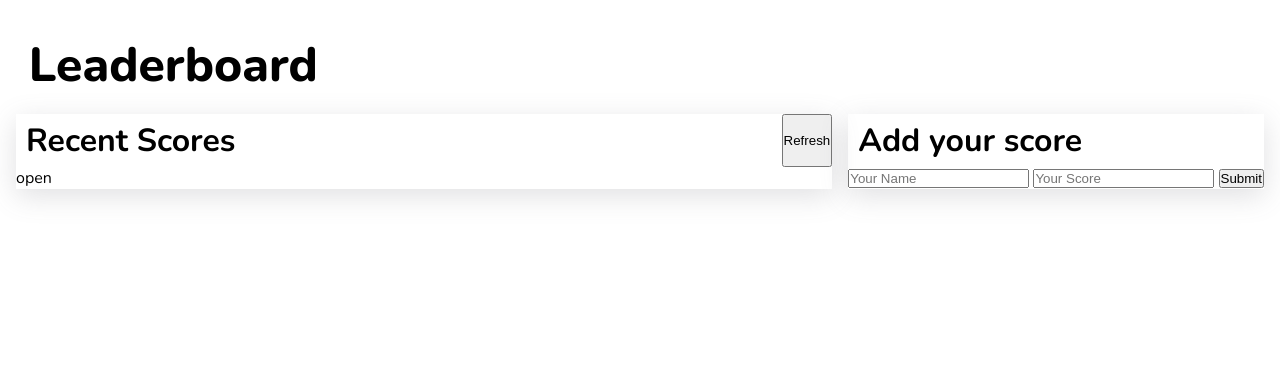
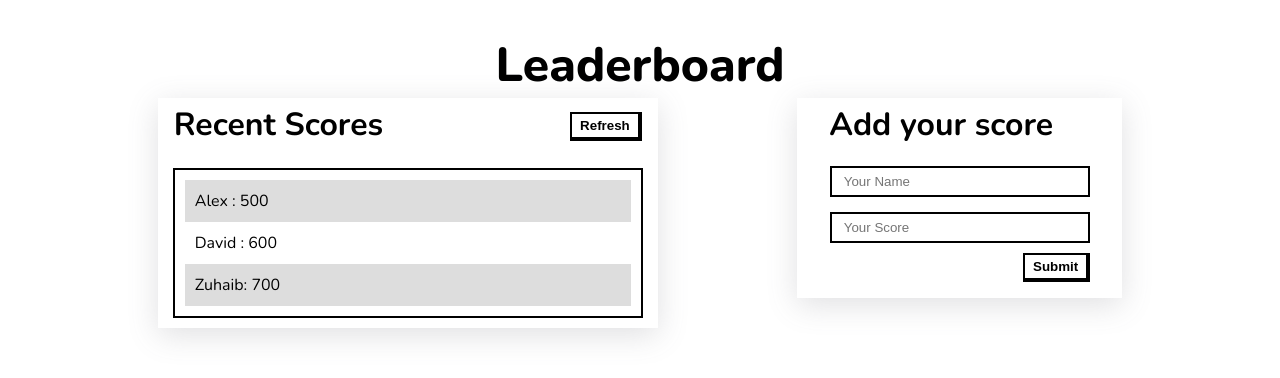
Before and after one commit to Zuhaib042/Zuhaib-Leaderboard, a website built with webpack: page src/index.html in a window 1280 px wide. Built offline with nearby package versions, Linux system fonts and the light colour scheme.

Commit message:
Use modules and ES6 syntax in .js files

```diff
--- a/src/index.html
+++ b/src/index.html
@@ -15,11 +15,16 @@
         <article id="scores-section" class="scores-section">
             <div class="scores-section-header">
                 <h2>Recent Scores</h2>
-                <button type="button">Refresh</button>
+                <button class="btn-scores-section" type="button">Refresh</button>
             </div>
             <div id="container" class="container">
-                <ul class="scores-list" id="scores-list"></ul>
-                <p>open</p>
+                <!-- <ul class="scores-list list-none" id="scores-list">
+                    <li class="singleLi"><span>name :</span> <span>500</span></li>
+                    <li class="singleLi"><span>name :</span> <span>600</span></li>
+                    <li class="singleLi"><span>name :</span> <span>700</span></li>
+                    <li class="singleLi"><span>name :</span> <span>800</span></li>
+                    <li class="singleLi"><span>name :</span> <span>900</span></li>
+                </ul> -->
             </div>
         </article>
         <article id="form-section" class="form-section">
--- a/src/index.js
+++ b/src/index.js
@@ -1 +1,4 @@
 import './style.css';
+import List from './modules/scoreList.js';
+
+window.onload = List.renderList();
--- /dev/null
+++ b/src/modules/scoreList.js
@@ -0,0 +1,10 @@
+export default class List {
+  static renderList = () => {
+    const ulContainer = document.getElementById('container');
+    const ul = document.createElement('ul');
+    const html = `<li class="singleLi"><span>Alex :</span> <span>500</span></li><li class="singleLi"><span>David :</span> <span>600</span></li><li class="singleLi"><span>Zuhaib:</span> <span>700</span></li>`;
+    ul.classList.add('scores-list', 'list-none');
+    ul.insertAdjacentHTML('beforeend', html);
+    ulContainer.appendChild(ul);
+  };
+}
--- a/src/style.css
+++ b/src/style.css
@@ -8,52 +8,124 @@
 
 body {
   font-family: 'Nunito', sans-serif;
-  /* background-image: url('./images/leadboard-bg.jpg');
-  background-size: cover;
-  background-repeat: no-repeat */
 }
 
 .list-none {
   list-style: none;
 }
 
-.header {
-  padding: 2rem 1.8rem 1rem;
-}
-
 .main-heading {
   font-size: 3rem;
   font-weight: 800;
+  margin-top: 2rem;
+  text-align: center;
 }
 
 .main-container {
-  padding: 0 1rem;
+  padding: 0 6rem;
   display: flex;
   justify-content: space-around;
   gap: 1rem;
 }
 
 .scores-section {
-  flex-basis: 300px;
-  flex-grow: 1;
-  flex-shrink: 0;
+  max-width: 700px;
+  flex-basis: 500px;
+  flex-grow: 0;
+  flex-shrink: 1;
   box-shadow: rgba(100, 100, 111, 0.2) 0px 7px 29px 0px;
 }
 
 .scores-section-header {
   display: flex;
   justify-content: space-between;
+  align-items: center;
+  margin-bottom: 1.4rem;
 }
+
+.btn-scores-section {
+  margin: 8px 1rem 0 0;
+  cursor: pointer;
+  border: 2px solid #000;
+  font-weight: 800;
+  background-color: #fff;
+  border-right: 4px solid #000;
+  border-bottom: 4px solid #000;
+  padding: 4px 8px;
+}
+
+.btn-submit {
+  align-self: flex-end;
+  margin: 10px 0;
+  cursor: pointer;
+  border: 2px solid #000;
+  font-weight: 800;
+  background-color: #fff;
+  border-right: 4px solid #000;
+  border-bottom: 4px solid #000;
+  padding: 4px 8px;
+}
+
 .scores-section h2 {
   font-size: 2rem;
-  padding: 5px 10px;
+  padding: 5px 0 0 1rem;
 }
 
 .form-section {
   box-shadow: rgba(100, 100, 111, 0.2) 0px 7px 29px 0px;
+  padding: 0 2rem;
+  width: 325px;
+  height: 200px;
 }
 
 .form-section h2 {
   font-size: 2rem;
-  padding: 5px 10px;
+  padding: 5px 0;
 }
+
+.form {
+  display: flex;
+  flex-direction: column;
+  justify-content: center;
+  align-items: center;
+}
+
+.input-name,
+.input-score {
+  min-width: 260px;
+  padding: 6px 12px;
+  border: 2px solid black;
+  margin-top: 15px;
+}
+
+.scores-list {
+  border: 2px solid black;
+  margin: 10px 15px;
+  padding: 10px;
+}
+
+.singleLi:nth-child(odd) {
+  background-color: #ddd;
+}
+
+.singleLi {
+  padding: 10px;
+}
+
+@media screen and (max-width: 768px) {
+  .main-container {
+    padding: 0 4rem;
+    flex-direction: column-reverse;
+    align-items: center;
+  }
+  .scores-section {
+    width: 100%;
+    margin-bottom: 2rem;
+  }
+}
+
+@media screen and (max-width: 865px) {
+  .main-container {
+    padding: 0 3rem;
+  }
+}
```
